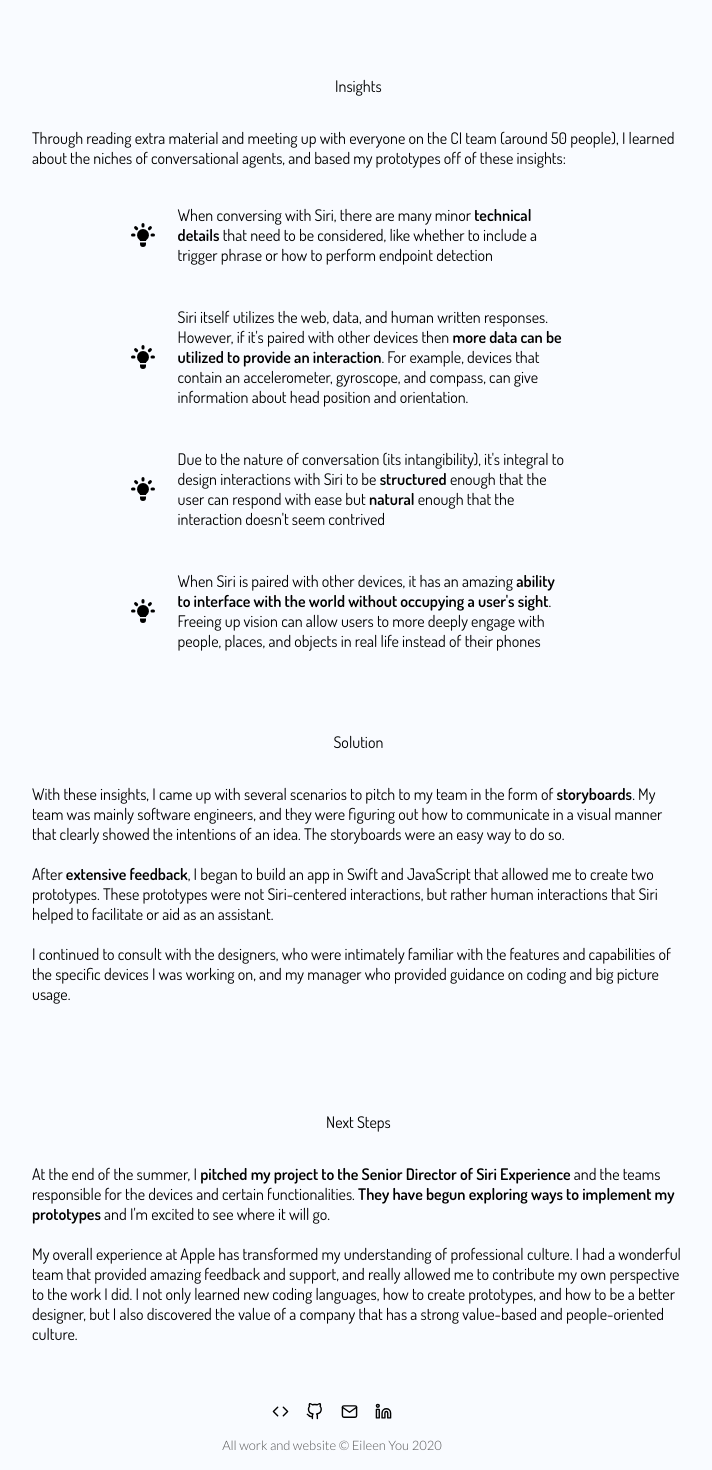
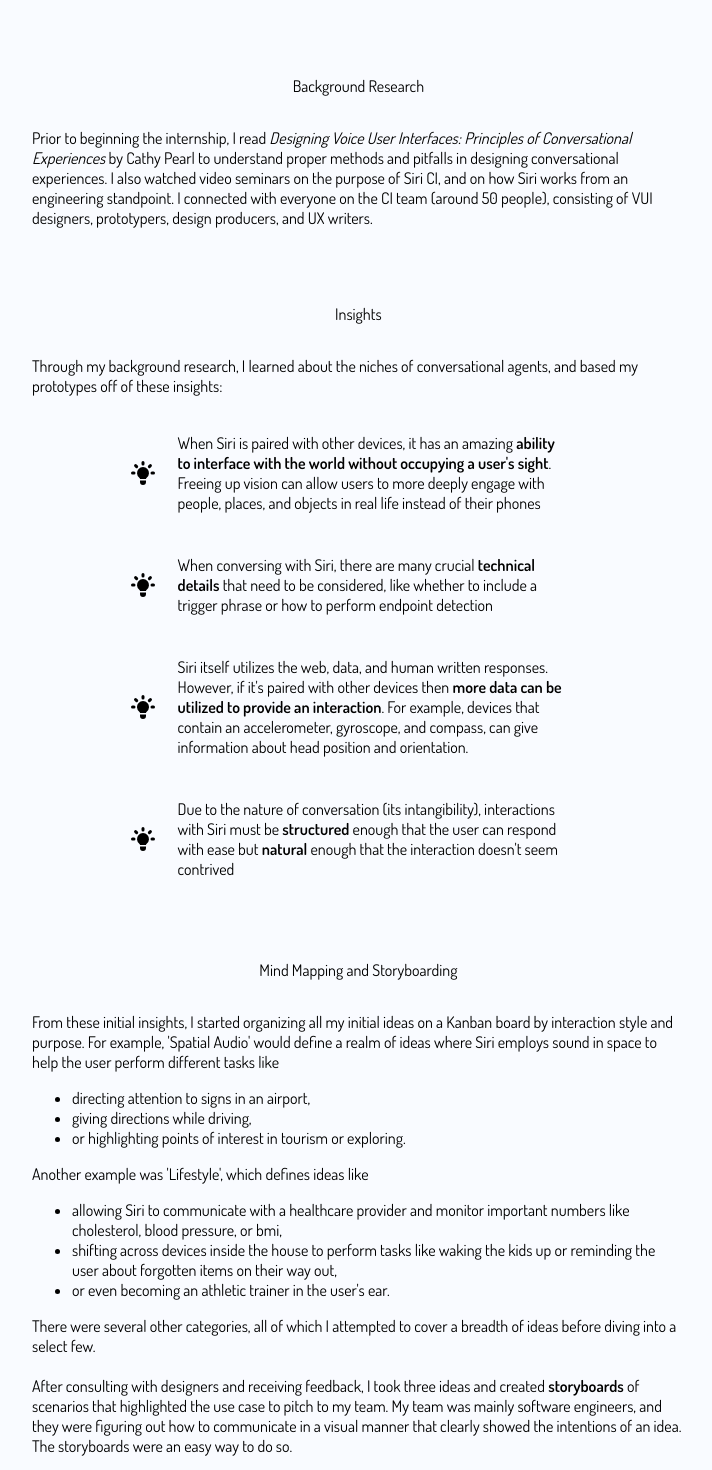
Before and after one commit to eileenyou/eileenyou.com, a React (Create React App) app: page /projects in a window 1280 px wide. Shown: the part 1080-2550 px from the top of the page, without its empty margins (308-1020 px from the left). Built offline with nearby package versions, Linux system fonts and the light colour scheme.

Commit message:
Siri elaboration

```diff
--- a/src/Components/Siri.js
+++ b/src/Components/Siri.js
@@ -55,14 +55,25 @@
                         <p>Pitching</p>
                     </div>
                 </div>
+                <p className="headings">Background Research</p>
+                    <p>Prior to beginning the internship, I read <i>Designing Voice User Interfaces: Principles of Conversational Experiences</i> by Cathy Pearl
+                    to understand proper methods and pitfalls in designing conversational experiences. I also watched video seminars on the purpose of Siri CI, and on
+                    how Siri works from an engineering standpoint. I connected with everyone on the CI team (around 50 people), consisting of VUI designers, prototypers,
+                    design producers, and UX writers. </p>
+
                 <p className="headings">Insights</p>
                 <div className="insights">
-                    <p>Through reading extra material and meeting up with everyone on the CI team (around 50 people), I learned about the niches of conversational agents,
-                        and based my prototypes off of these insights:
+                    <p>Through my background research, I learned about the niches of conversational agents, and based my prototypes off of these insights:
                     </p>
                     <div className="insights-icon">
                         <HiLightBulb size={30}/>
-                        <p>When conversing with Siri, there are many minor <strong>technical details</strong> that need to be considered, like whether to include a trigger phrase or how to perform endpoint detection
+                        <p>When Siri is paired with other devices, it has an amazing <strong>ability to interface with the world without occupying a user's sight</strong>. Freeing up vision
+                            can allow users to more deeply engage with people, places, and objects in real life instead of their phones
+                        </p>
+                    </div>
+                    <div className="insights-icon">
+                        <HiLightBulb size={30}/>
+                        <p>When conversing with Siri, there are many crucial <strong>technical details</strong> that need to be considered, like whether to include a trigger phrase or how to perform endpoint detection
                         </p>
                     </div>
                     <div className="insights-icon">
@@ -72,22 +83,43 @@
                     </div>
                     <div className="insights-icon">
                         <HiLightBulb size={30}/>
-                        <p>Due to the nature of conversation (its intangibility), it's integral to design interactions with Siri to be <strong>structured</strong> enough that the user can respond
+                        <p>Due to the nature of conversation (its intangibility), interactions with Siri must be <strong>structured</strong> enough that the user can respond
                             with ease but <strong>natural</strong> enough that the interaction doesn't seem contrived</p>
                     </div>
-                    <div className="insights-icon">
-                        <HiLightBulb size={30}/>
-                        <p>When Siri is paired with other devices, it has an amazing <strong>ability to interface with the world without occupying a user's sight</strong>. Freeing up vision
-                            can allow users to more deeply engage with people, places, and objects in real life instead of their phones
-                        </p>
-                    </div>
                 </div>
+
+                <p className="headings">Mind Mapping and Storyboarding</p>
+                <p>From these initial insights, I started organizing all my initial ideas on a Kanban board by interaction style and purpose. For example, 'Spatial Audio'
+                    would define a realm of ideas where Siri employs sound in space to help the user perform different tasks like
+                    <ul>
+                        <li>directing attention to signs in an airport, </li>
+                        <li>giving directions while driving,</li>
+                        <li>or highlighting points of interest in tourism or exploring.</li>
+                    </ul>
+                    Another example was 'Lifestyle', which defines ideas like
+                    <ul>
+                        <li>allowing Siri to communicate with a healthcare provider and monitor important numbers like cholesterol, blood pressure, or bmi,</li>
+                        <li>shifting across devices inside the house to perform tasks like waking the kids up or reminding the user about forgotten items on their way out,</li>
+                        <li>or even becoming an athletic trainer in the user's ear.</li>
+                    </ul>
+                    There were several other categories, all of which I attempted to cover a breadth of ideas before diving into a select few.
+                    <br></br><br></br>
+                    After consulting with designers and receiving feedback, I took three ideas and created <strong>storyboards</strong> of scenarios that highlighted the use case to pitch to my team. My team was mainly software engineers, and they were figuring out how to
+                    communicate in a visual manner that clearly showed the intentions of an idea. The storyboards were an easy way to do so.
+                </p>
+
                 <p className="headings">Solution</p>
-                    <p>With these insights, I came up with several scenarios to pitch to my team in the form of <strong>storyboards</strong>. My team was mainly software engineers, and they were figuring out how to
-                    communicate in a visual manner that clearly showed the intentions of an idea. The storyboards were an easy way to do so.
+                    <p>
+                    After <strong>extensive feedback</strong>, I narrowed my focus to two ideas:
+                    <ol>
+                        <li>How might Siri bridge the language and cultural gap between people when communicating in different languages without a screen</li>
+                        <li>How might Siri improve the experience of exploring and deepen the historical and cultural appreciation of a new place without a screen</li>
+                    </ol>
+                    These two ideas naturally appealed to me because they have the potential to place users back into the material world while still offering the benefits
+                    of technology. Furthermore, they have a profound ability to affect the <strong>relationships people have with each other and the world</strong> , and not simply people to screen interactions.
                     <br></br><br></br>
-                    After <strong>extensive feedback</strong>, I began to build an app in Swift and JavaScript that allowed me to create two prototypes. These prototypes were not Siri-centered interactions,
-                    but rather human interactions that Siri helped to facilitate or aid as an assistant.
+                    I began to build a web app in Swift and JavaScript that allowed me to simulate the user talking with Siri in any part of the world, in any language, using the Google Maps SDK, Text-to-Speech, and Automatic Speech Recognition tools.
+                    These prototypes were not Siri-centered interactions, but rather human interactions that Siri helped to facilitate or aid as an assistant.
                     <br></br><br></br>
                     I continued to consult with the designers, who were intimately familiar with the features and capabilities of the specific devices I was working on, and my manager who provided
                     guidance on coding and big picture usage.
```
